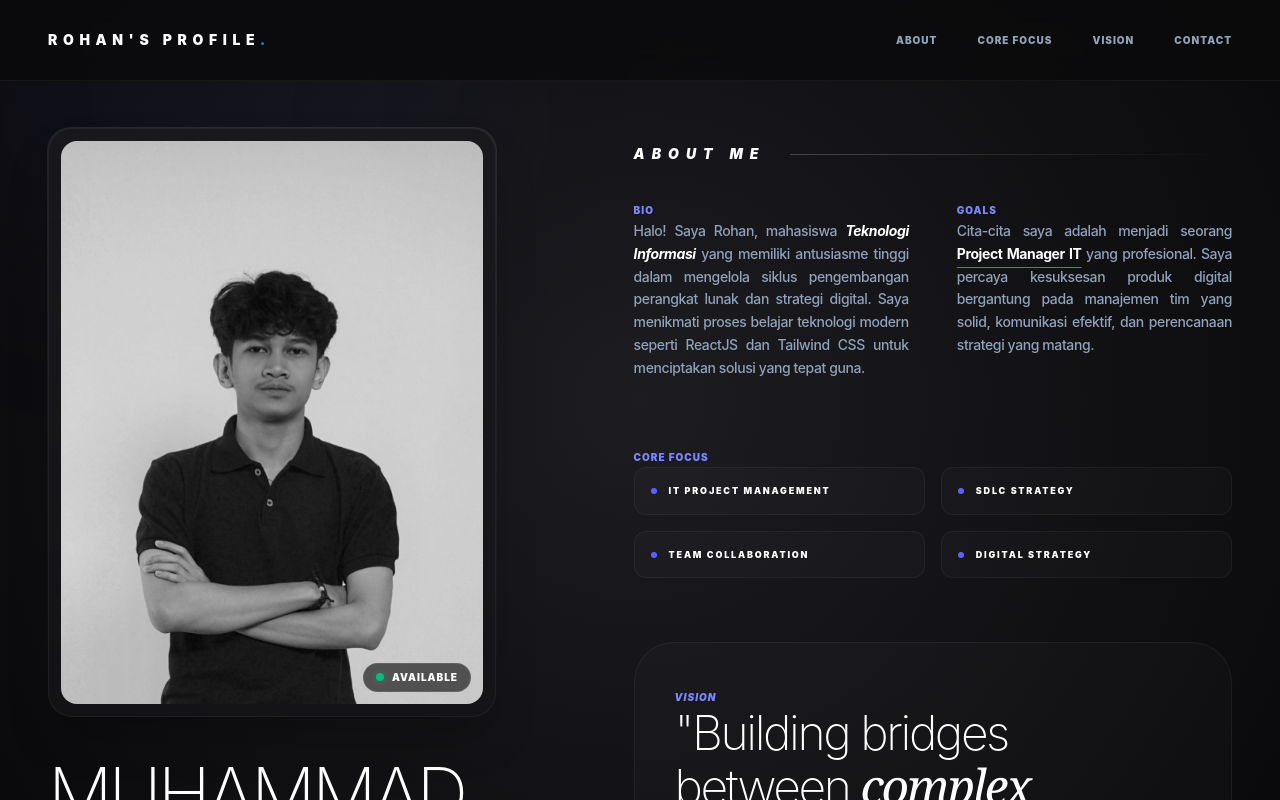
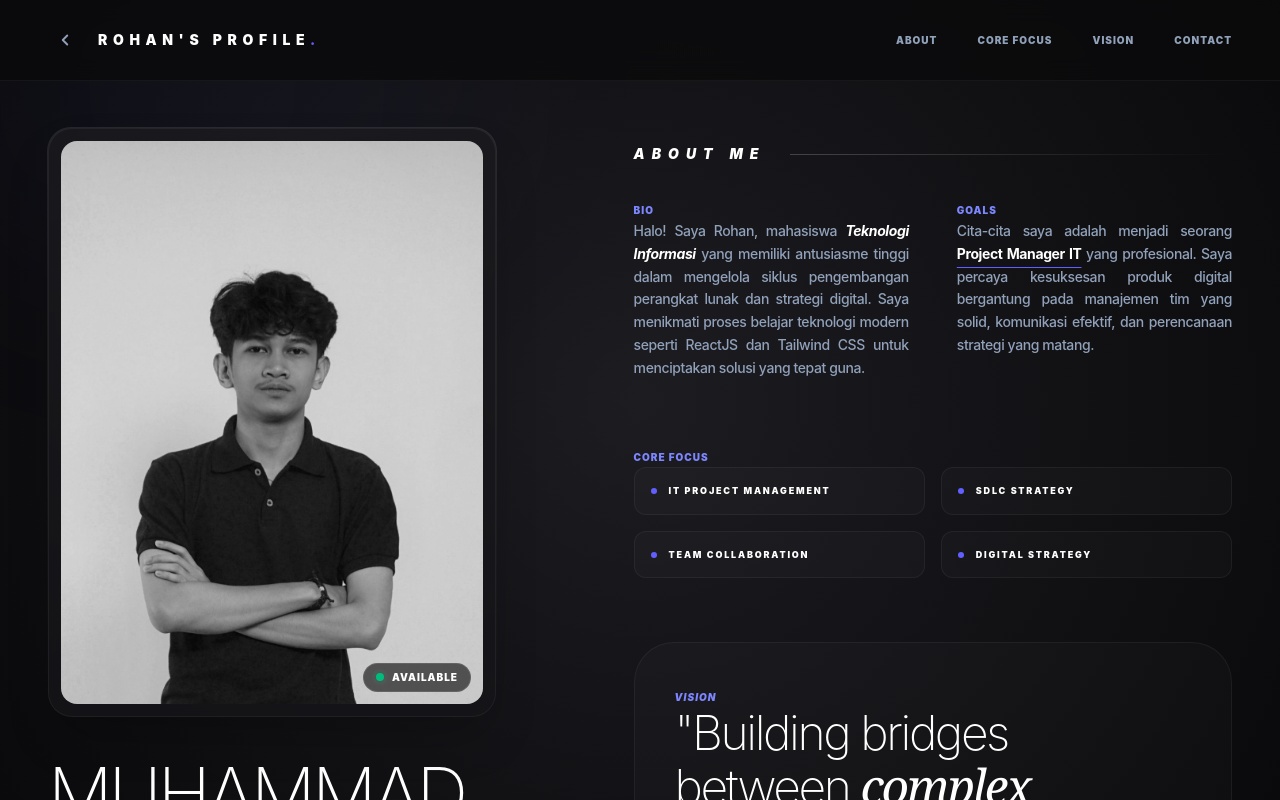
Before and after one commit to rohanrifqii/project_reactjs, a React (Vite) app in the folder Project-ReactJS/: page /rohan in a window 1280 px wide. Built offline with nearby package versions, Linux system fonts and the light colour scheme.

Commit message:
tambah button back di halaman profil rohan

```diff
--- a/Project-ReactJS/src/ProfilRohan.jsx
+++ b/Project-ReactJS/src/ProfilRohan.jsx
@@ -3,7 +3,6 @@ import fotoRohan from './assets/Rohan.jpeg';
 
 const ProfilRohan = () => {
   return (
-    /* PERUBAHAN DI SINI: Tambahkan h-screen, overflow-y-auto, dan scroll-smooth */
     <div className="h-screen overflow-y-auto scroll-smooth bg-[#0a0a0c] text-white font-sans tracking-tight relative">
 
       <div className="absolute inset-0 bg-[radial-gradient(circle_at_center,_#1c1c21_0%,_#0a0a0c_100%)]"></div>
@@ -11,9 +10,33 @@ const ProfilRohan = () => {
 
       <nav className="fixed top-0 w-full z-50 border-b border-white/5 bg-[#0a0a0c]/80 backdrop-blur-md">
         <div className="max-w-7xl mx-auto px-6 md:px-12 h-20 flex items-center justify-between">
-          <div className="text-sm font-black tracking-[0.4em] uppercase">
+
+          <div className="flex items-center gap-4">
+        <button
+            onClick={() => window.location.href = '/'}
+                className="p-2 hover:bg-white/10 rounded-full transition-colors group"
+                    title="Back to Home"
+        >
+            <svg
+                xmlns="http://www.w3.org/2000/svg"
+                width="18"
+                height="18"
+                viewBox="0 0 24 24"
+                fill="none"
+                stroke="currentColor"
+                strokeWidth="2.5"
+                strokeLinecap="round"
+                strokeLinejoin="round"
+                className="text-slate-400 group-hover:text-white transition-transform group-hover:-translate-x-0.5"
+            >
+            <path d="m15 18-6-6 6-6"/>
+            </svg>
+        </button>
+
+        <div className="text-sm font-black tracking-[0.4em] uppercase">
             Rohan's Profile<span className="text-indigo-500">.</span>
-          </div>
+        </div>
+        </div>
           <div className="hidden md:flex gap-10 text-[10px] font-black uppercase tracking-widest text-slate-400">
             <a href="#about" className="hover:text-white transition-colors">About</a>
             <a href="#corefocus" className="hover:text-white transition-colors">Core Focus</a>
```
